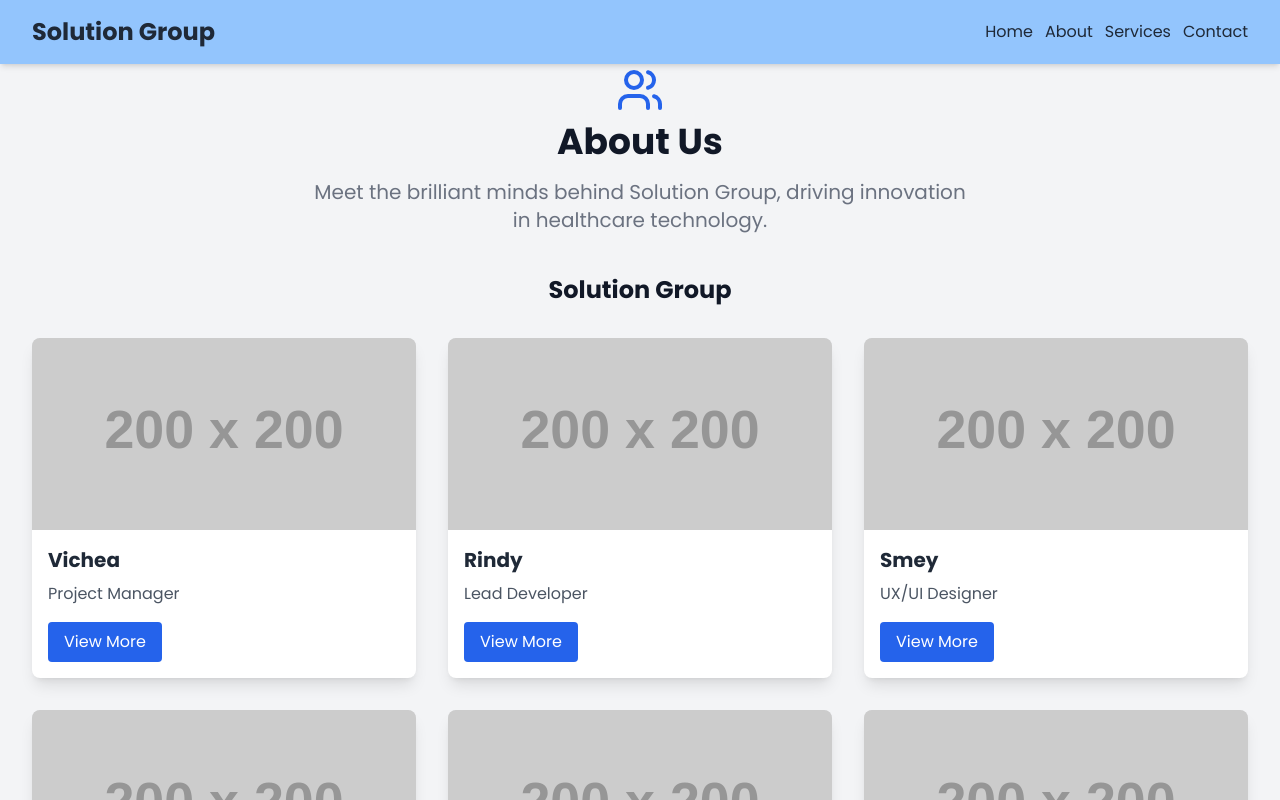
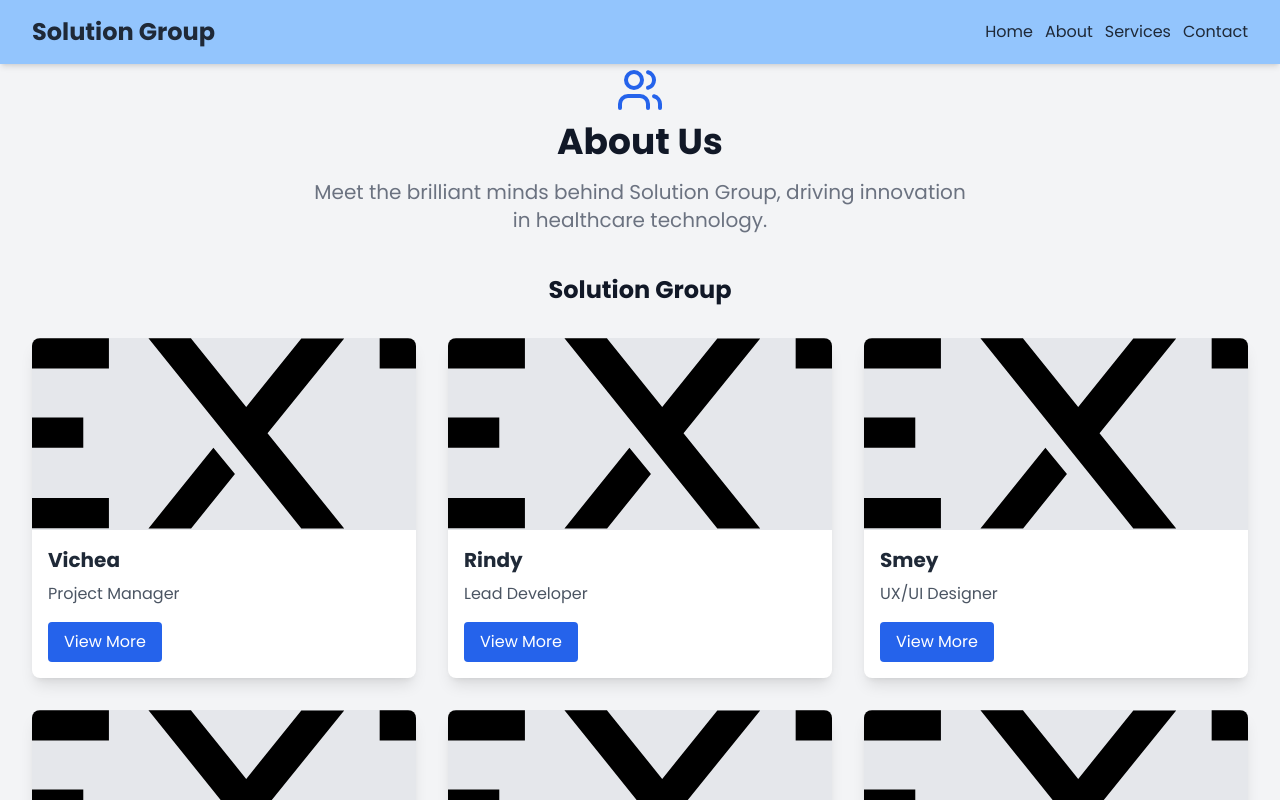
Before and after one commit to SmeyDV/Solution_landing_page, a Next.js app: page /about in a window 1280 px wide. Shown: the top 800 px of the page. Built offline with nearby package versions, Linux system fonts and the light colour scheme.

Commit message:
fix the image issue

```diff
--- a/components/About.js
+++ b/components/About.js
@@ -1,6 +1,6 @@
 import React, { useState } from 'react';
 import { Users, X } from 'lucide-react';
-
+import Image from 'next/image';
 const MemberCard = ({ name, role, bio }) => {
   const [showModal, setShowModal] = useState(false);
 
@@ -8,8 +8,10 @@ const MemberCard = ({ name, role, bio }) => {
     <>
       <div className="bg-white shadow-lg rounded-lg overflow-hidden transform transition-transform duration-300 hover:-translate-y-2 hover:shadow-2xl">
         <div className="h-48 bg-gray-200 flex items-center justify-center">
-          <img
-            src={`https://via.placeholder.com/200?text=${name}`}
+          <Image
+            src={'/next.svg'}
+            width={200}
+            height={200}
             alt={name}
             className="object-cover w-full h-full"
           />
@@ -100,7 +102,7 @@ const About = () => {
 
         <div className="mt-16 text-center">
           <p className="text-xl text-gray-600">
-            Together, we're committed to revolutionizing healthcare through innovative solutions and dedication to excellence.
+            Together, we&apos;re committed to revolutionizing healthcare through innovative solutions and dedication to excellence.
           </p>
         </div>
       </div>
```
